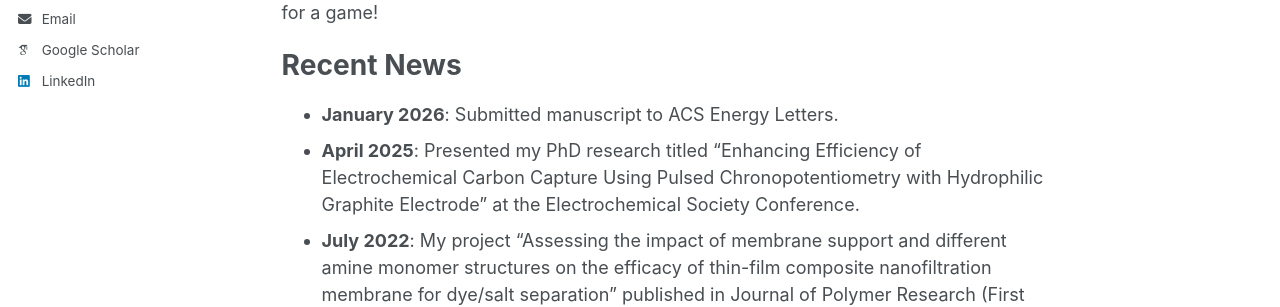
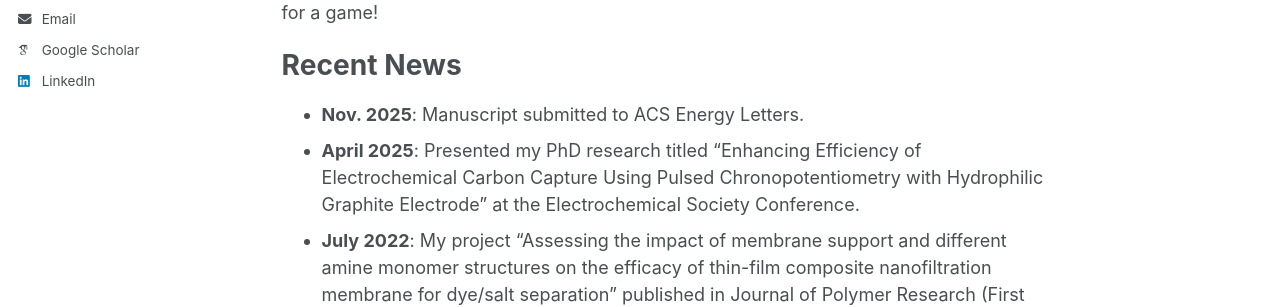
Before and after one commit to Bing-H-WU/Bing-H-WU.github.io, a Jekyll site: the page built from _pages/about.md, in a window 1280 px wide and 1400 px high. Shown: the part 459-766 px from the top of the window. Built offline with Jekyll 4.4.1, drawn with Linux system fonts in a browser that asks for light colours; some web fonts are replaced; a script that is not in the unit is left out.

Commit message:
Update Recent News: Change January 2026 to Nov. 2025

```diff
--- a/_pages/about.md
+++ b/_pages/about.md
@@ -15,7 +15,7 @@ Outside of my research, I enjoy fishing and running. I'm also into basketball an
 
 Recent News
 ======
-- **January 2026**: Submitted manuscript to ACS Energy Letters.
+- **Nov. 2025**: Manuscript submitted to ACS Energy Letters.
 - **April 2025**: Presented my PhD research titled "Enhancing Efficiency of Electrochemical Carbon Capture Using Pulsed Chronopotentiometry with Hydrophilic Graphite Electrode" at the Electrochemical Society Conference.
 - **July 2022**: My project "Assessing the impact of membrane support and different amine monomer structures on the efficacy of thin-film composite nanofiltration membrane for dye/salt separation" published in Journal of Polymer Research (First author).
 - **March 2022**: My project "Nanofiltration Membranes Formed through Interfacial Polymerization Involving Cycloalkane Amine Monomer and Trimesoyl Chloride Showing Some Tolerance to Chlorine during Dye Desalination" published in Membranes.
```
